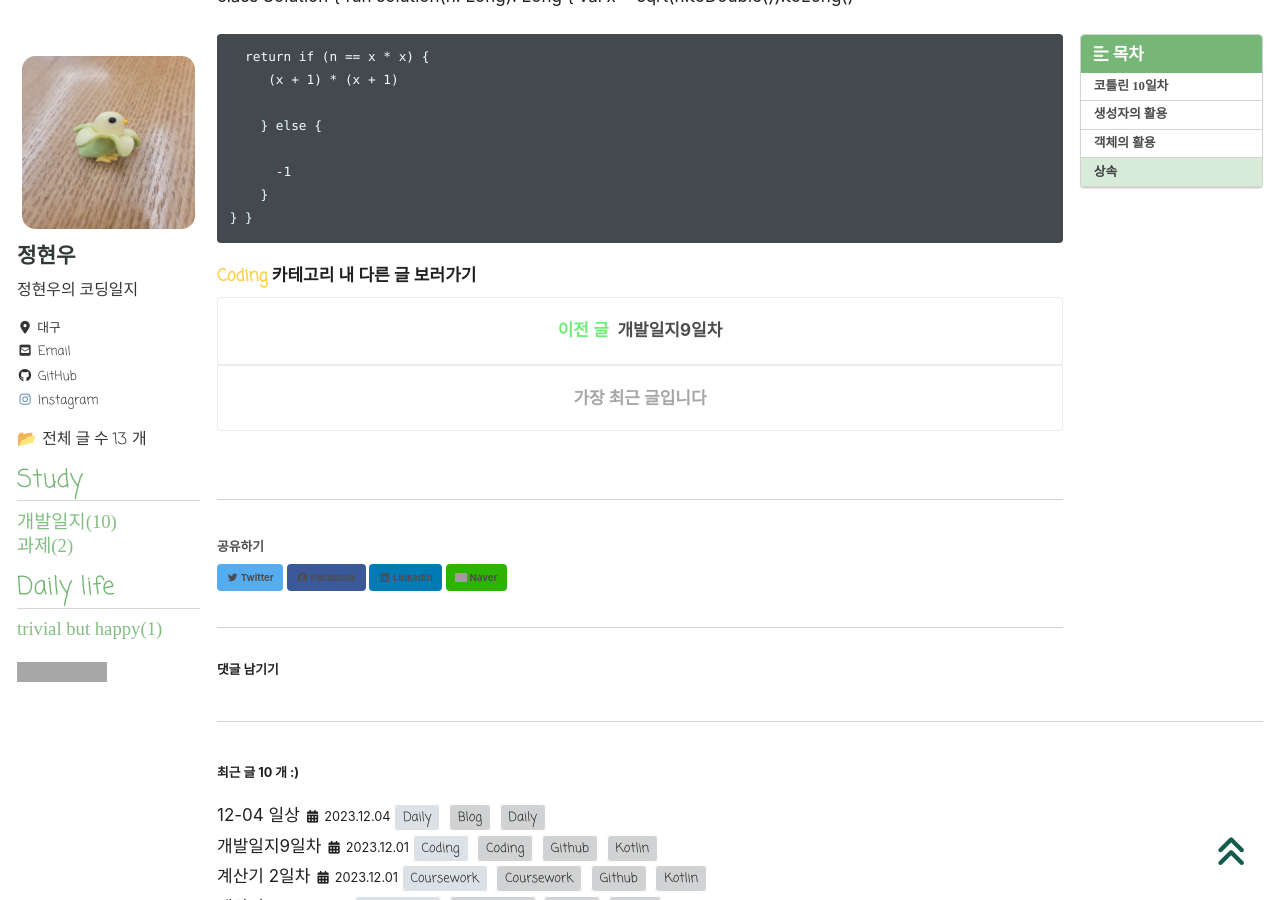
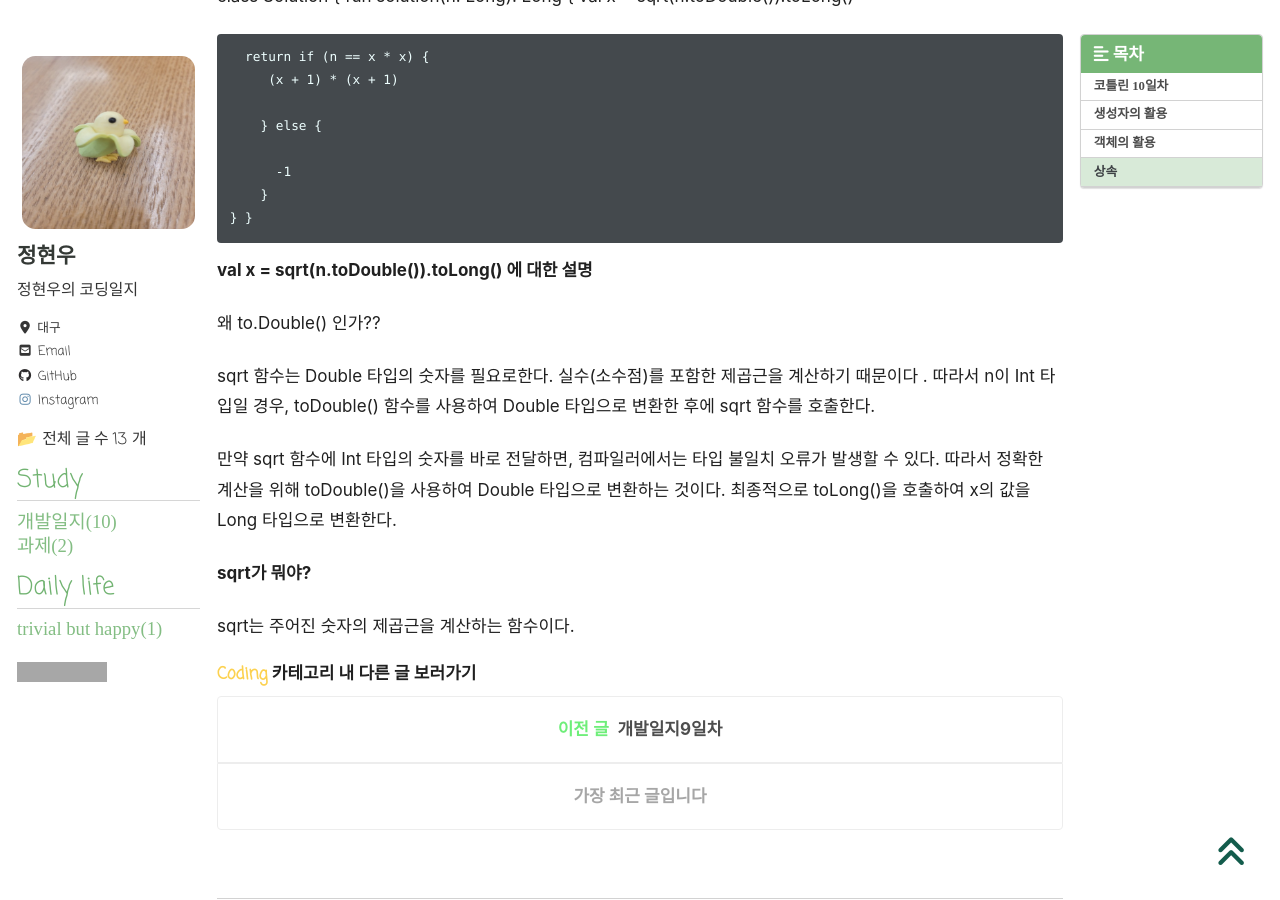
Before and after one commit to hyunparrot/hyunparrot.github.io, a Jekyll site: the page built from _posts/Blog/2023-12-04-kotlin-10.md, in a window 1280 px wide and 900 px high, scrolled down 11400 px. Built offline with Jekyll 4.4.1, drawn with Linux system fonts in a browser that asks for light colours; cached includes are drawn as plain includes; nearby versions of some CDN libraries; some web fonts are replaced; comment, search, counter and statistics services are not loaded; grey boxes are pictures that could not be loaded.

Commit message:
Update 2023-12-04-kotlin-10.md

```diff
--- a/_posts/Blog/2023-12-04-kotlin-10.md
+++ b/_posts/Blog/2023-12-04-kotlin-10.md
@@ -482,3 +482,18 @@ class Solution {
         }
     }
 }
+
+**val x = sqrt(n.toDouble()).toLong() 에 대한 설명**
+
+ 왜 to.Double() 인가??
+
+sqrt 함수는 Double 타입의 숫자를 필요로한다. 실수(소수점)를 포함한 제곱근을 계산하기 때문이다
+.
+따라서 n이 Int 타입일 경우, toDouble() 함수를 사용하여 Double 타입으로 변환한 후에 sqrt 함수를 호출한다.
+
+만약 sqrt 함수에 Int 타입의 숫자를 바로 전달하면, 컴파일러에서는 타입 불일치 오류가 발생할 수 있다.
+따라서 정확한 계산을 위해 toDouble()을 사용하여 Double 타입으로 변환하는 것이다. 최종적으로 toLong()을 호출하여 x의 값을 Long 타입으로 변환한다.
+
+**sqrt가 뭐야?**
+
+sqrt는 주어진 숫자의 제곱근을 계산하는 함수이다.
```
